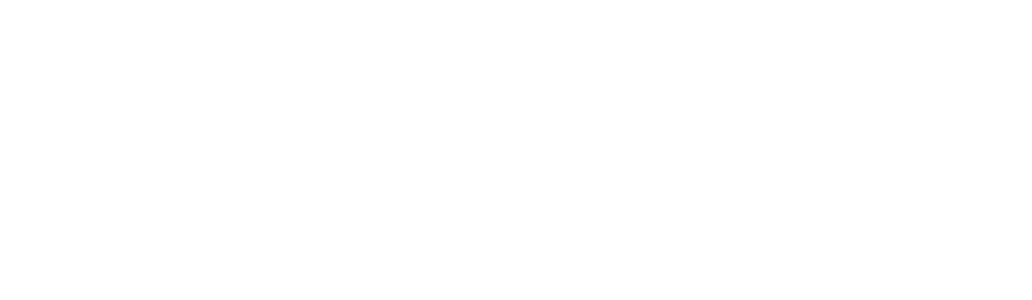
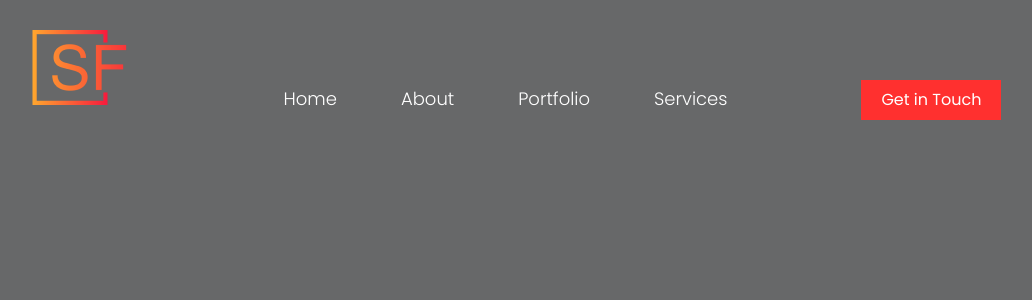
Before and after one commit to salimxfardeheb/portfolio, a React (Vite) app in the folder portfolio/: page / in a window 1280 px wide. Shown: the top 300 px of the page, without its empty margins (125-1157 px from the left). Built offline with nearby package versions, Linux system fonts and the light colour scheme.

Commit message:
featuring navbar for desktop

```diff
--- a/portfolio/index.html
+++ b/portfolio/index.html
@@ -12,7 +12,7 @@
     />
     <title>SALIM FARDEHEB</title>
   </head>
-  <body class="font-poppins">
+  <body class="font-poppins bg-nevada">
     <div id="root"></div>
     <script type="module" src="/src/main.jsx"></script>
   </body>
--- a/portfolio/src/App.jsx
+++ b/portfolio/src/App.jsx
@@ -1,7 +1,10 @@
 import React from "react";
+import NavbarDesktop from "./navbar/navbarDesktop";
 
 const App = () => {
-  return <></>;
+  return <>
+  <NavbarDesktop/>
+  </>;
 };
 
 export default App;
--- /dev/null
+++ b/portfolio/src/navbar/navbarDesktop.jsx
@@ -0,0 +1,64 @@
+import React from "react";
+import Logo from "../images/logo-SF.png";
+
+const menuItems = [
+  {
+    id: 1,
+    name: "Home",
+    link: "#",
+  },
+  {
+    id: 2,
+    name: "About",
+    link: "#",
+  },
+  {
+    id: 3,
+    name: "Portfolio",
+    link: "#",
+  },
+  {
+    id: 4,
+    name: "Services",
+    link: "#",
+  },
+];
+
+const NavbarDesktop = () => {
+  return (
+    <div>
+      <div className="flex justify-between mx-[12%] pt-[30px] items-baseline">
+        {/* logo */}
+        <div>
+          <img src={Logo} alt="logo" className="h-[75px] object-contain" />
+        </div>
+        {/* menu items */}
+        <div>
+          <ul
+            className="flex gap-16
+          "
+          >
+            {menuItems.map((data) => (
+              <li key={data.id}>
+                <a
+                  href={data.link}
+                  className=" text-white text-Header5  hover:text-redOrange"
+                >
+                  {data.name}
+                </a>
+              </li>
+            ))}
+          </ul>
+        </div>
+        {/* get in touch button*/}
+        <div>
+          <button className="px-5 py-2 bg-redOrange text-white text-p hover:bg-opacity-0 hover:border-2">
+            Get in Touch
+          </button>
+        </div>
+      </div>
+    </div>
+  );
+};
+
+export default NavbarDesktop;
--- a/portfolio/tailwind.config.js
+++ b/portfolio/tailwind.config.js
@@ -10,6 +10,8 @@
     colors: {
       redOrange: "#FF302F",
       nevada: "#676869",
+      white: "#FFFFFF",
+      black: "#00000"
     },
     fontFamily: {
       poppins: ["Poppins"],
@@ -20,13 +22,13 @@
       Header2: ["55px", { fontWeight: "800" }],
       Header3: ["45px", { fontWeight: "800" }],
       Header4: ["35px", { fontWeight: "500" }],
-      Header5: ["26px", { fontWeight: "400" }],
+      Header5: ["18px", { fontWeight: "300" }],
       // Mobile
       MobileHeader1: ["45px", { fontWeight: "800" }],
       MobileHeader2: ["35px", { fontWeight: "800" }],
       MobileHeader3: ["25px", { fontWeight: "800" }],
       MobileHeader4: ["18px", { fontWeight: "500" }],
-      MobileHeader5: ["16px", { fontWeight: "400" }],
+      MobileHeader5: ["16px", { fontWeight: "300" }],
 
       //text
       p: ["16px", { fontWeight: "400" }],
```
Also changed, not shown: 1 other file (tests, documents, lock files or other folders).
